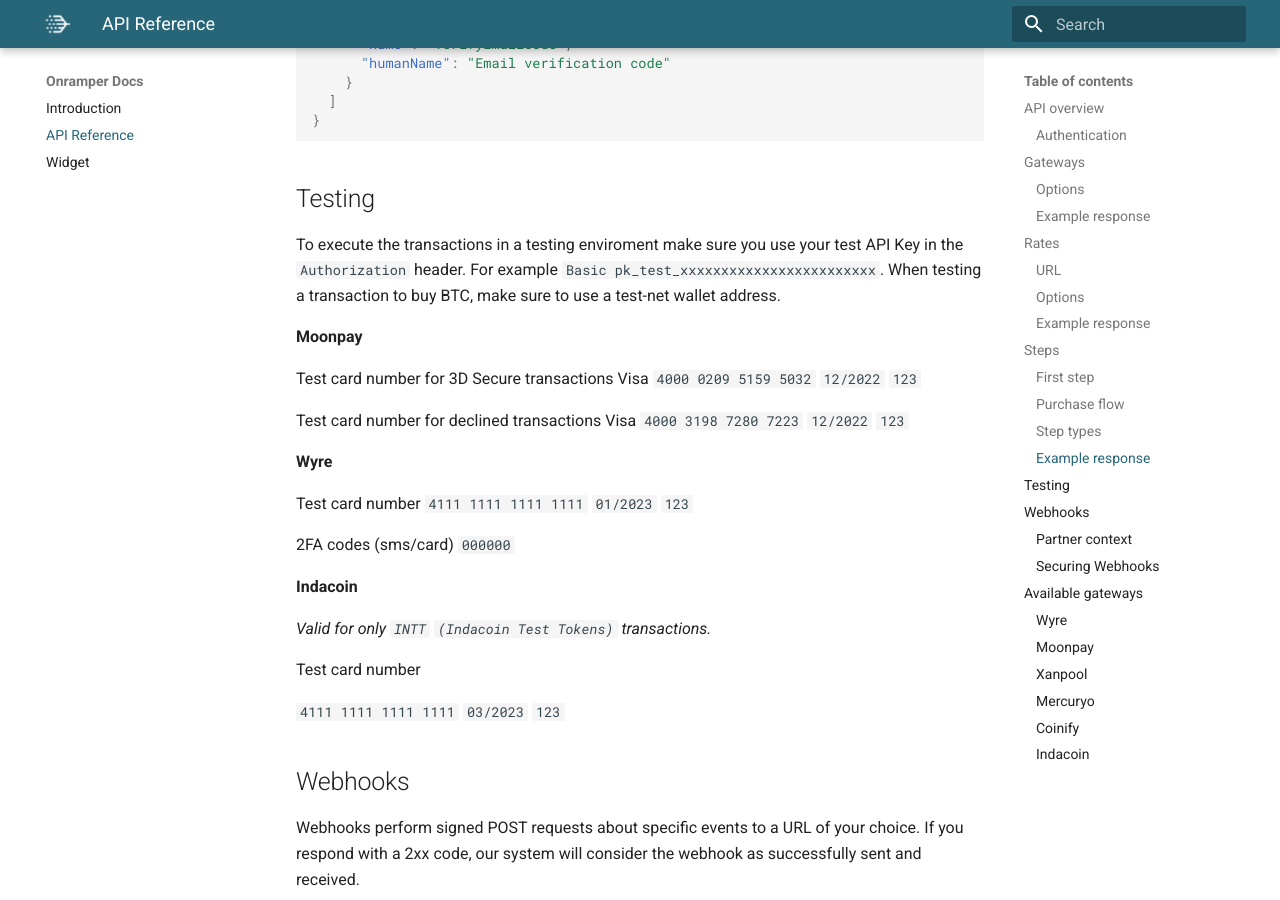
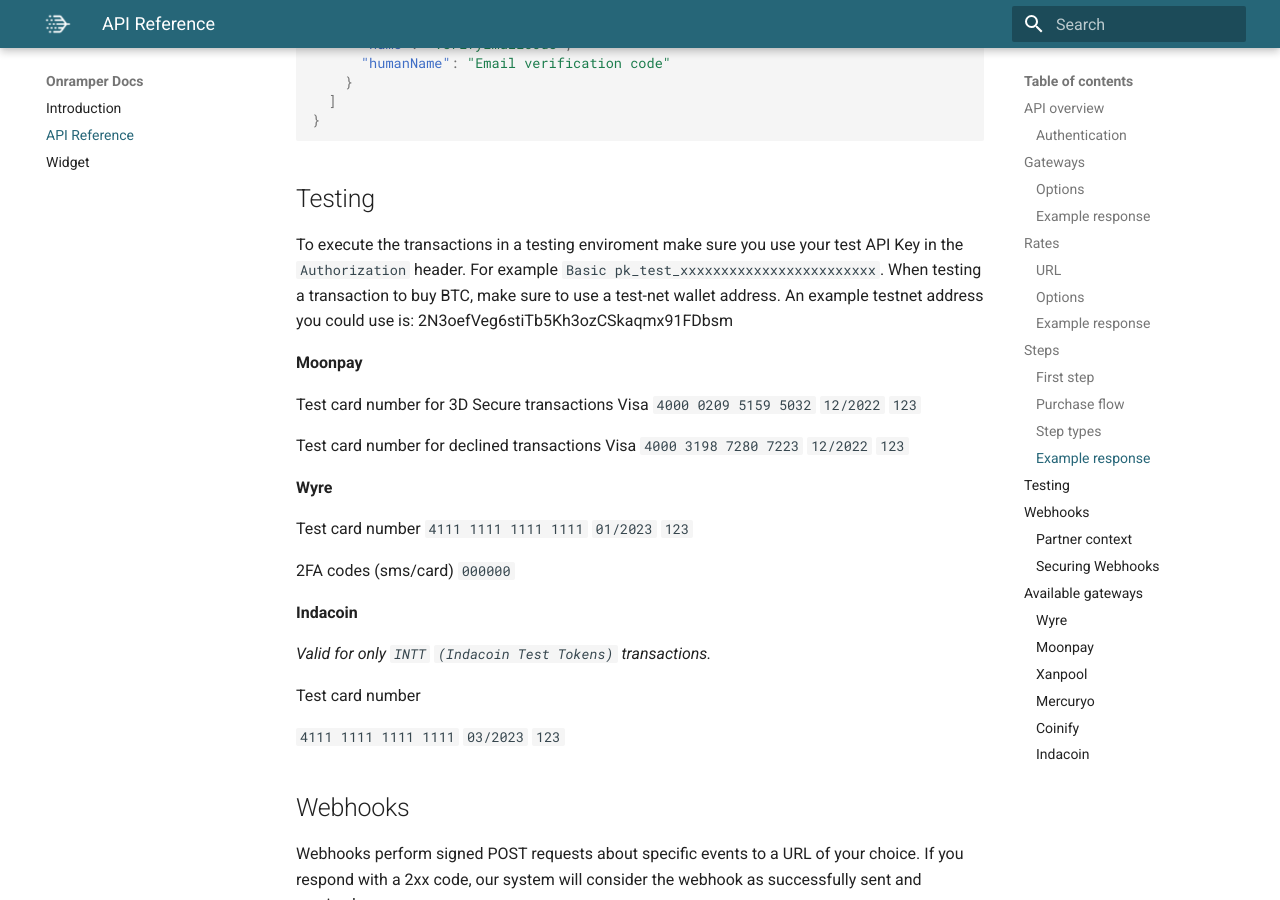
Before and after one commit to onramper/docs, an MkDocs documentation site: the page built from docs/API-Reference.md, in a window 1280 px wide and 900 px high, scrolled down 6852 px. Built offline with MkDocs 1.6.1 and Material for MkDocs 9.7.7, drawn with Linux system fonts in a browser that asks for light colours.

Commit message:
Update API-Reference.md

```diff
--- a/docs/API-Reference.md
+++ b/docs/API-Reference.md
@@ -237,7 +237,7 @@ Success step response example (the response is a new step):
 ## Testing
 
 To execute the transactions in a testing enviroment make sure you use your test API Key in the `Authorization` header. For example `Basic pk_test_xxxxxxxxxxxxxxxxxxxxxxxx`.
-When testing a transaction to buy BTC, make sure to use a test-net wallet address.
+When testing a transaction to buy BTC, make sure to use a test-net wallet address. An example testnet address you could use is: 2N3oefVeg6stiTb5Kh3ozCSkaqmx91FDbsm
 
 **Moonpay**
 
```
